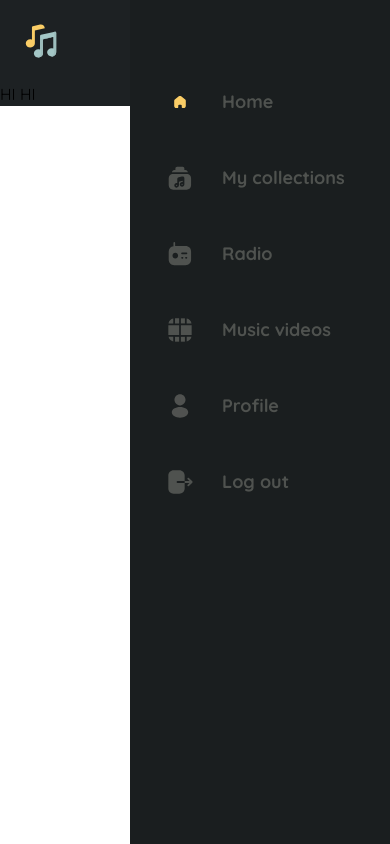
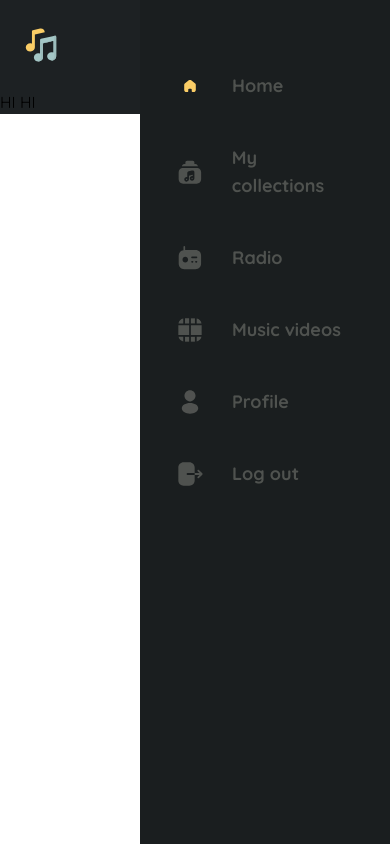
Before and after one commit to eniiku/musica, a React (Vite) app: page / in a window 390 px wide. Both pictures are taken after a click on the button 349 px from the left and 41 px from the top of the page. Built offline with nearby package versions, Linux system fonts and the light colour scheme.

Commit message:
style(AppBar): fix styling clashes

```diff
--- a/src/App.tsx
+++ b/src/App.tsx
@@ -8,7 +8,7 @@ const App = () => {
       <AppBar />
       <div className="flex relative">
         <SideNav />
-        <div>
+        <div className="md:ml-24">
           <Routes>
             <Route path="/" element={<Home />} />
           </Routes>
--- a/src/components/AppBar.tsx
+++ b/src/components/AppBar.tsx
@@ -14,7 +14,7 @@ const SearchBar = () => {
           name="search-field"
           id="search-field"
           placeholder="Search"
-          aria-role="searchbar"
+          role="searchbar"
           type="search"
           value={searchTerm}
           onChange={(e) => setSearchTerm(e.target.value)}
@@ -55,48 +55,49 @@ const AppBar = () => {
   }, []);
 
   return (
-    <header
-      className="relative flex justify-between md:justify-start p-6
-        md:items-center bg-transparent"
-    >
-      <img src={logoIcon} aria-role="presentation" aria-label="logo" />
+    <header className="sticky md:flex md:items-center px-6 py-7 bg-transparent z-30">
+      <img
+        src={logoIcon}
+        role="presentation"
+        aria-label="logo"
+        className="inline-block"
+      />
 
       <button
-        className="rounded-full w-[34px] h-[34px] md:hidden"
+        className="rounded-full w-[34px] h-[34px] inline-block md:hidden float-right"
         onClick={handleOpenMenu}
       >
-        <img src={menuIcon} aria-role="menu" className="m-auto " />
+        <img src={menuIcon} role="menu" className="m-auto " />
       </button>
 
       {/* Drawer(Side-bar) that pops up on menu click */}
 
       {isOpen && (
         <div
-          aria-role="menubar"
-          className="absolute top-0 right-0 h-screen bg-dark-alt
-            w-8/12 z-50"
+          role="menubar"
+          className="fixed top-0 right-0 h-screen bg-dark-alt
+            w-[250px] z-50 md:hidden"
           ref={ref}
         >
-          <nav className="relative">
-            <ul className="my-16">
+          <nav>
+            <ul className="mt-14">
               {navItems.map((item) => (
-                <li
-                  key={item.icon}
-                  aria-role="menuitem"
-                  onClick={handleCloseMenu}
-                >
-                  <button className="flex items-center py-6 px-9 w-full">
+                <li key={item.icon} role="menuitem" onClick={handleCloseMenu}>
+                  <a
+                    href="#"
+                    className="flex items-center py-4 mt-3 px-9 w-full"
+                  >
                     <img
                       src={item.icon}
                       alt={`Go to${item.title} page`}
-                      aria-role="navigation"
+                      role="navigation"
                       className="w-7 h-7"
                     />
 
                     <p className="text-light font-semibold text-opacity-25 ml-7 text-lg">
                       {item.title}
                     </p>
-                  </button>
+                  </a>
                 </li>
               ))}
             </ul>
```
